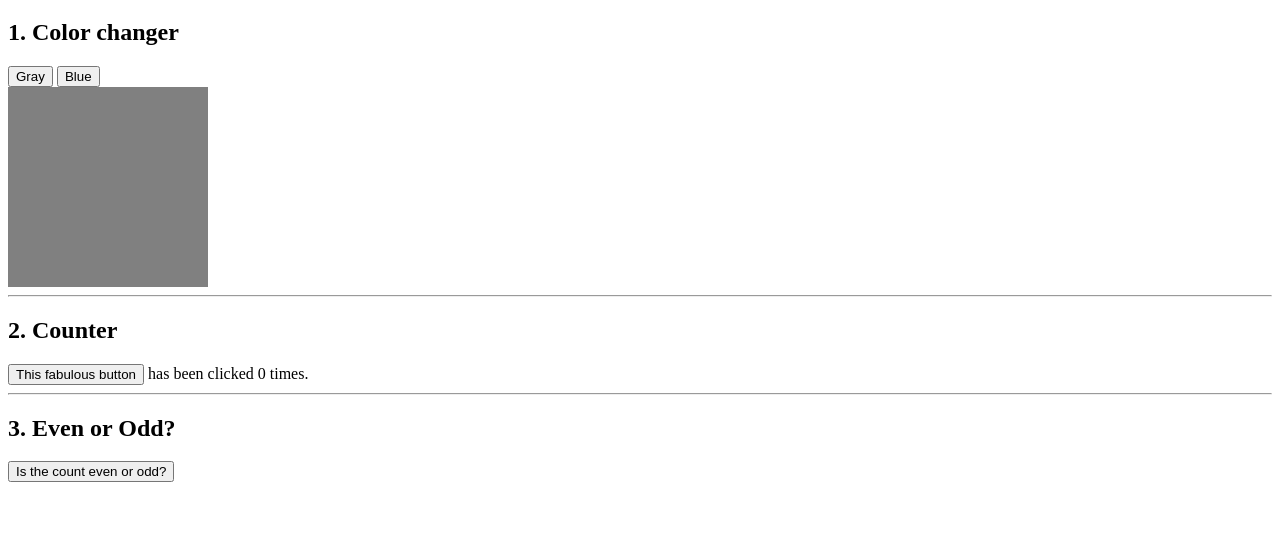
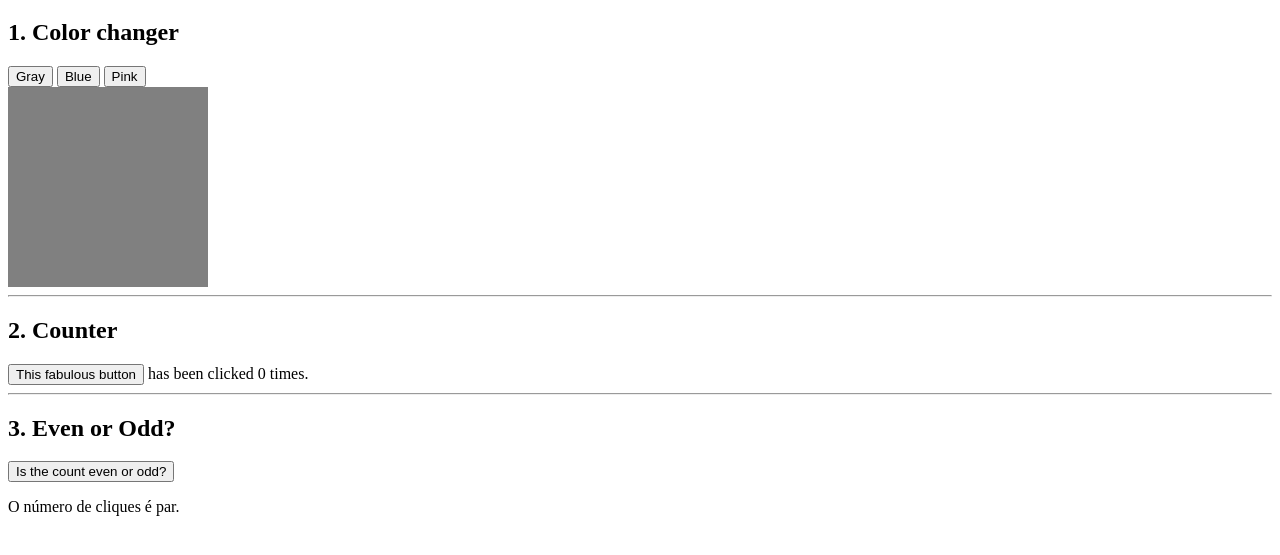
Before and after one commit to Kenzie-Academy-Brasil-Developers/extra-handlers-clique-sprint-3-IqueMoraes, a plain HTML site: page index.html in a window 1280 px wide. Both pictures are taken after a click on the button "Is the count even or odd?". Shown: the part 61-616 px from the top of the page. Drawn offline with Linux system fonts and the light colour scheme.

Commit message:
atribuídas funcoes aos botoes

```diff
--- a/index.html
+++ b/index.html
@@ -13,9 +13,13 @@
         <h1>An interactive web page</h1>
 
         <h2>1. Color changer</h2>
+                    <!--Inserida nova div--> <div id="caixa_de_botoes">
                     <button id="gray_button">Gray</button>
                     <button id="blue_button">Blue</button>
+                </div>
         <div id="color_box" class="gray"></div>
+
+
         <script>
             const color_box = document.getElementById("color_box");
 
@@ -34,6 +38,18 @@
              *  Adicionar um botão e um event handler
              *  e o botão torna o quadrado rosa.
              */
+
+            const new_color_button = document.createElement('button');
+            new_color_button.innerText = 'Pink';
+            new_color_button.id = 'pink_button';
+
+            const caixa_de_botoes = document.querySelector('#caixa_de_botoes');
+            caixa_de_botoes.appendChild(new_color_button);
+
+            const pink_button = document.getElementById("pink_button");
+            pink_button.onclick = function () {
+                color_box.className = "pink"
+            }
         </script>
 
         <hr>
@@ -53,13 +69,18 @@
                                 *  atualiza o conteúdo de texto do "countspan"
                                 *  e mostra o valor atual de "count".
                                 */
+                count ++;
+                // console.log(count);
+                countspan.innerText = count;
             }
         </script>
 
         <hr>
-
+        <!-- criada seção--> <section id="par_impar">
         <h2>3. Even or Odd?</h2>
         <button id="even_or_odd_button">Is the count even or odd?</button>
+        </section>
+
         <script>
             const even_or_odd_button = document.getElementById("even_or_odd_button");
             even_or_odd_button.onclick = function() {
@@ -68,7 +89,26 @@
                  * A função mostra um "alert dialog" mostrando se o contador
                  * (da segunda tarefa (TODO 2)) é par ou impar.
                  */
+                const paragrafo_resultado = document.createElement('p');
+                paragrafo_resultado.innerText = 'O número de cliques é ';
+
+                const nova_secao = document.querySelector("#par_impar");
+                if (count %2 ===0 ) {
+                        paragrafo_resultado.innerText += 'par.';
+                        nova_secao.appendChild(paragrafo_resultado);
+                        alert("O número de cliques é par.");
+
+                }
+                else {
+                    paragrafo_resultado.innerText += 'ímpar.';
+                    nova_secao.appendChild(paragrafo_resultado);
+                    alert("O número de cliques é ímpar.");
+
+
+                }
             }
         </script>
+
+        <!---->
     </body>
 </html>
```
Lines whose indentation alone changed are shown as unchanged.
